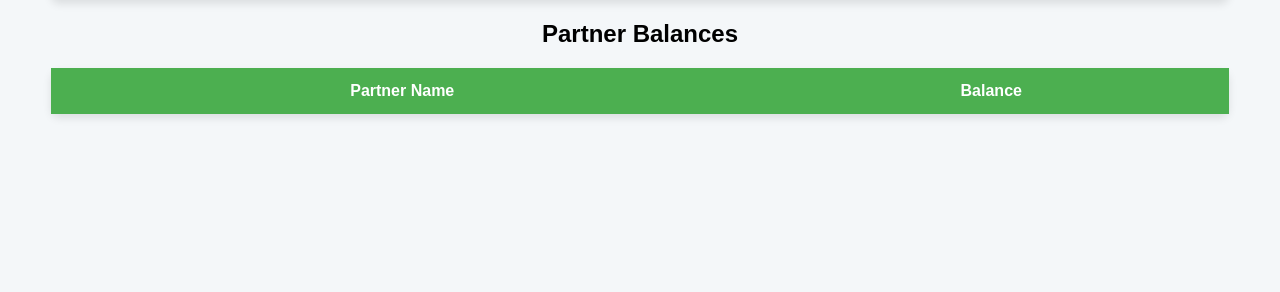
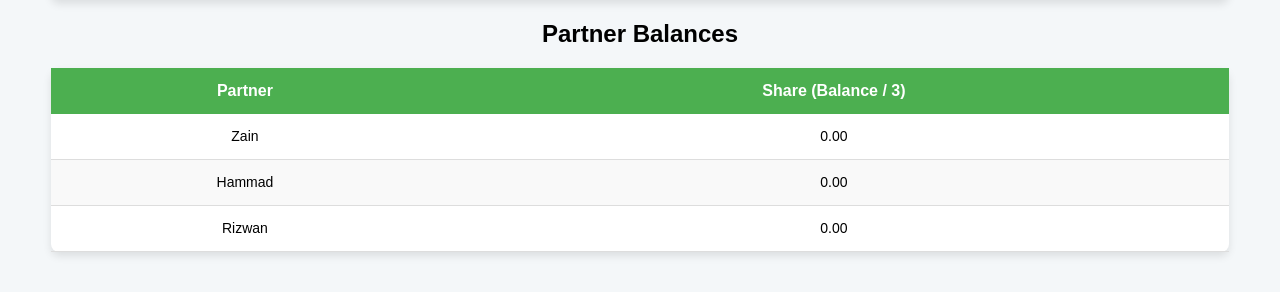
Before and after one commit to i2zoneadmin/cms, a Flask app: page / in a window 1280 px wide; the page is wider, and only the part inside the window is pictured. Shown: the part 573-865 px from the top of that part. Before the commit the page ends 691 px from the top of that part, so only its background shows below. Run offline with Flask 3, Linux system fonts and the light colour scheme; a user stored in the database is signed in; lists and menus that the app fills with data are empty.

Commit message:
added finance management system

```diff
--- a/app.py
+++ b/app.py
@@ -348,7 +348,7 @@ def add_finance():
         return redirect(url_for('login'))
 
     if request.method == 'POST':
-        # Fetch the last balance
+        # Fetch the last balance (overall company balance)
         last_finance = Finance.query.order_by(Finance.id.desc()).first()
         last_balance = last_finance.balance if last_finance else 0.0
 
@@ -357,42 +357,25 @@ def add_finance():
         amount = float(request.form['amount'])
         debit_type = request.form.get('debit_type', None)  # expense or partner_payment
         partner_paid_to = request.form.get('partner_paid_to', None)
-        recipient = request.form.get('recipient', None)
-        paid_by = request.form['paid_by']
 
-        # Calculate new balance
+        # Calculate the new overall company balance
         new_balance = last_balance + amount if transaction_type == 'credit' else last_balance - amount
 
         # Handle partner payment logic
         if transaction_type == 'debit' and debit_type == 'partner_payment':
+            partner_share = last_balance / 3  # Each partner's share of the total balance
+
             if not partner_paid_to:
-                flash("Error: Partner must be selected for partner payment.", "danger")
+                flash("Error: No partner selected for payment.", "danger")
                 return redirect(url_for('add_finance'))
 
-            partner = PartnerBalance.query.filter_by(partner_name=partner_paid_to).first()
-            if not partner:
-                flash(f"Error: Partner {partner_paid_to} not found.", "danger")
+            if amount > partner_share:
+                flash(f"Error: Insufficient balance for {partner_paid_to}. Maximum available: {partner_share:.2f}", "danger")
                 return redirect(url_for('add_finance'))
 
-            if partner.balance < amount:
-                flash(f"Error: Insufficient balance for {partner_paid_to}.", "danger")
-                return redirect(url_for('add_finance'))
-
-            # Deduct from partner's share
-            partner.balance -= amount
-            db.session.add(partner)
-
-        # Handle credit (income) or expense logic
-        elif transaction_type == 'credit':
-            partners = PartnerBalance.query.all()
-            for partner in partners:
-                partner.balance += amount / 3  # Distribute equally among partners
-                db.session.add(partner)
-
-        elif transaction_type == 'debit' and debit_type == 'expense':
-            if not recipient:
-                flash("Error: Recipient must be provided for an expense.", "danger")
-                return redirect(url_for('add_finance'))
+        # Handle credit (income) logic
+        if transaction_type == 'credit':
+            pass  # Distribute equally among partners if required.
 
         # Create finance entry
         finance = Finance(
@@ -400,9 +383,9 @@ def add_finance():
             amount=amount,
             currency=request.form['currency'],
             purpose=request.form['purpose'],
-            recipient=recipient,
-            paid_by=paid_by,
-            settled=request.form.get('settled') == '1',
+            recipient=request.form['recipient'],
+            paid_by=request.form['paid_by'],
+            settled=request.form.get('settled') == 'on',
             transaction_type=transaction_type,
             debit_type=debit_type,
             partner_paid_to=partner_paid_to,
@@ -414,7 +397,7 @@ def add_finance():
         flash("Finance record added successfully.", "success")
         return redirect(url_for('home'))
 
-    return render_template('add_finance.html', partners=PartnerBalance.query.all())
+    return render_template('add_finance.html', partners=['Zain', 'Hammad', 'Rizwan'])
 
 # @app.route('/finance/add', methods=['GET', 'POST'])
 # def add_finance():
--- a/templates/dashboard.html
+++ b/templates/dashboard.html
@@ -114,17 +114,24 @@
         <table>
             <thead>
                 <tr>
-                    <th>Partner Name</th>
-                    <th>Balance</th>
+                    <th>Partner</th>
+                    <th>Share (Balance / 3)</th>
                 </tr>
             </thead>
             <tbody>
-                {% for partner in partners %}
+                {% set partner_share = finances[-1].balance / 3 if finances else 0 %}
                 <tr>
-                    <td>{{ partner.partner_name }}</td>
-                    <td>{{ partner.balance }}</td>
+                    <td>Zain</td>
+                    <td>{{ "%.2f" % partner_share }}</td>
                 </tr>
-                {% endfor %}
+                <tr>
+                    <td>Hammad</td>
+                    <td>{{ "%.2f" % partner_share }}</td>
+                </tr>
+                <tr>
+                    <td>Rizwan</td>
+                    <td>{{ "%.2f" % partner_share }}</td>
+                </tr>
             </tbody>
         </table>
     </div>
```
